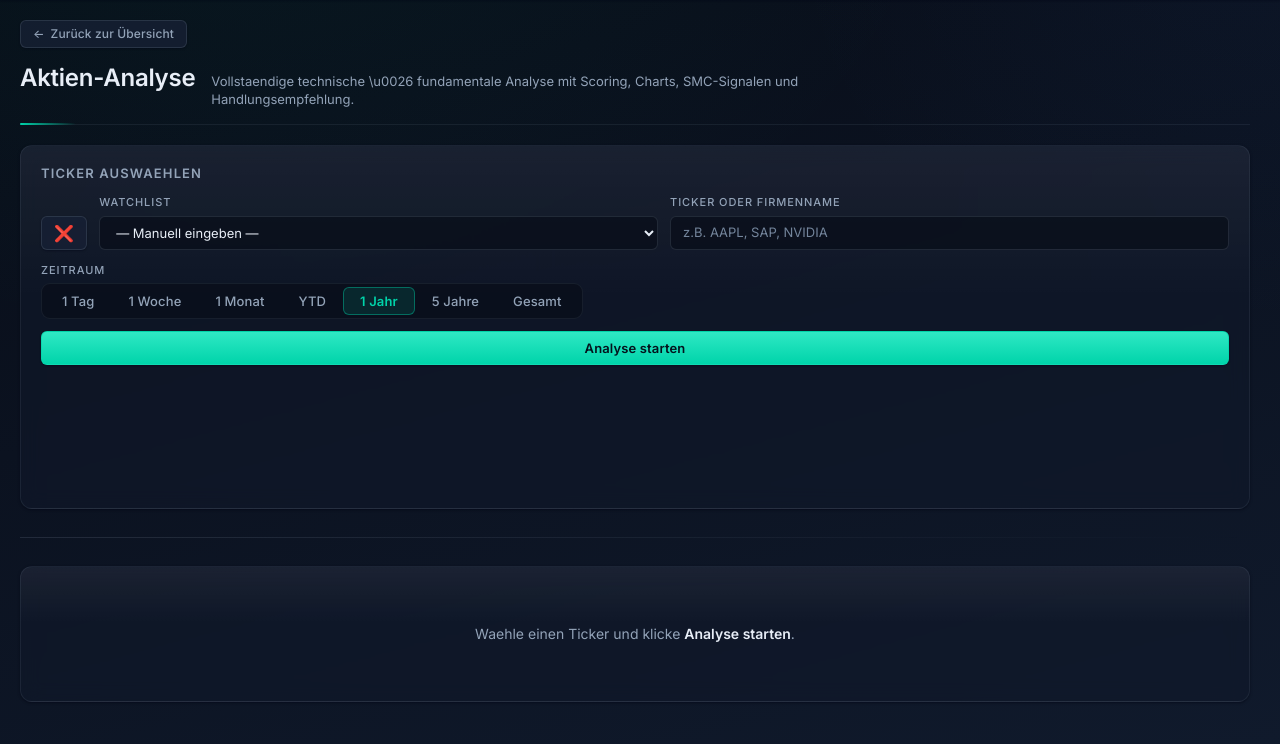
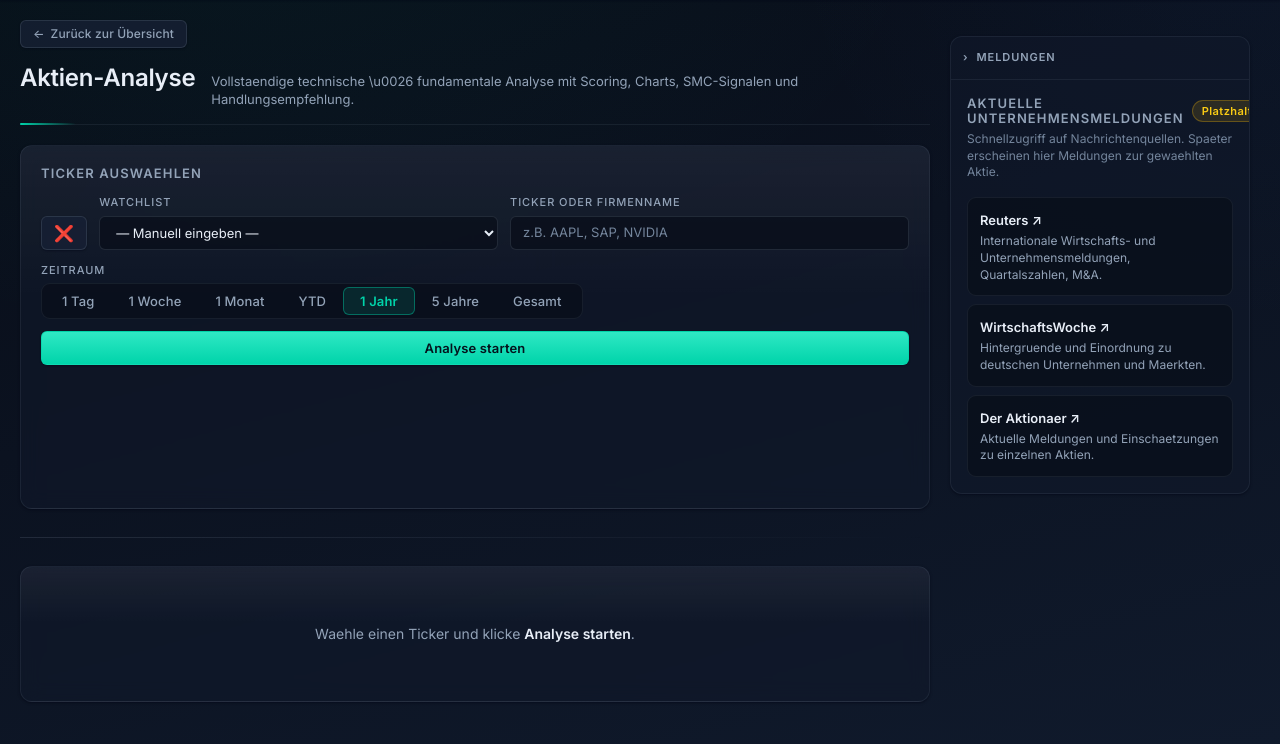
Before and after one commit to MegiddoGER/MacroDashboard, a FastAPI app: page /analysis/new in a window 1280 px wide. Shown: the part 56-800 px from the top of the page. Run offline with FastAPI, Linux system fonts and the light colour scheme; data comes from the database, SQL or seed files in the repository; some libraries are stand-ins or nearby versions.

Commit message:
leckmeineeier

```diff
--- a/static/css/components.css
+++ b/static/css/components.css
@@ -1536,3 +1536,87 @@ details.disclosure > summary:hover { background: var(--surface-hover); color: va
     margin: 0;
     border: none;
 }
+
+/* ── Seitenleiste „Unternehmensmeldungen" (einklappbar) ───────────────
+   Layout: Inhalt links, Leiste rechts; unter 1180px untereinander.
+   Eingeklappt bleibt eine schmale Leiste mit dem Umschalter. */
+.with-aside {
+    display: grid;
+    grid-template-columns: minmax(0, 1fr) auto;
+    gap: var(--space-5);
+    align-items: start;
+}
+.with-aside-main { min-width: 0; }
+
+.news-aside {
+    position: sticky;
+    top: var(--space-4);
+    width: 300px;
+    background: var(--surface-1);
+    border: 1px solid var(--border);
+    border-radius: var(--radius-lg);
+    box-shadow: var(--shadow-sm);
+    overflow: hidden;
+}
+.news-aside.collapsed { width: 44px; }
+
+.news-aside-toggle {
+    display: flex;
+    align-items: center;
+    gap: var(--space-2);
+    width: 100%;
+    padding: var(--space-3);
+    background: transparent;
+    border: none;
+    border-bottom: 1px solid var(--border);
+    color: var(--text-dim);
+    font: inherit;
+    font-size: var(--fs-2xs);
+    font-weight: var(--font-weight-semibold);
+    letter-spacing: var(--ls-caps);
+    text-transform: uppercase;
+    cursor: pointer;
+}
+.news-aside-toggle:hover { color: var(--text); background: var(--surface-hover); }
+.news-aside-toggle:focus-visible { outline: 2px solid var(--accent); outline-offset: -2px; }
+.news-aside-chevron { transition: transform var(--dur-base) var(--ease-standard); }
+.news-aside:not(.collapsed) .news-aside-chevron { transform: rotate(0deg); }
+.news-aside.collapsed .news-aside-chevron { transform: rotate(180deg); }
+/* Eingeklappt nur den Pfeil zeigen; Beschriftung und Inhalt weg. */
+.news-aside.collapsed .news-aside-toggle { justify-content: center; padding: var(--space-3) 0; border-bottom: none; }
+.news-aside.collapsed .news-aside-toggle-label,
+.news-aside.collapsed .news-aside-body { display: none; }
+
+.news-aside-body { padding: var(--space-4); }
+.news-aside-head {
+    display: flex;
+    align-items: center;
+    justify-content: space-between;
+    gap: var(--space-2);
+}
+.news-aside-head h5 { margin: 0; }
+.news-link-list { list-style: none; margin: var(--space-4) 0 0; padding: 0; display: grid; gap: var(--space-2); }
+.news-link {
+    display: grid;
+    gap: 2px;
+    padding: var(--space-3);
+    background: var(--surface-0);
+    border: 1px solid var(--border);
+    border-radius: var(--radius-md);
+    text-decoration: none;
+    transition: border-color var(--dur-base) var(--ease-standard),
+                background var(--dur-base) var(--ease-standard);
+}
+.news-link:hover { border-color: var(--border-accent); background: var(--surface-hover); }
+.news-link:focus-visible { outline: 2px solid var(--accent); outline-offset: 2px; }
+.news-link-name { color: var(--text); font-size: var(--fs-sm); font-weight: var(--font-weight-semibold); }
+.news-link-text { color: var(--text-dim); font-size: var(--fs-xs); line-height: var(--lh-snug); }
+
+@media (max-width: 1180px) {
+    .with-aside { grid-template-columns: minmax(0, 1fr); }
+    .news-aside, .news-aside.collapsed { position: static; width: auto; }
+    .news-aside.collapsed .news-aside-toggle { justify-content: flex-start; padding: var(--space-3); }
+}
+@media (prefers-reduced-motion: reduce) {
+    .news-aside-chevron, .news-link { transition: none; }
+}
--- a/templates/pages/analysis.html
+++ b/templates/pages/analysis.html
@@ -2,6 +2,8 @@
 {% block title %}Analyse — Macro Dashboard{% endblock %}
 
 {% block content %}
+<div class="with-aside">
+<div class="with-aside-main">
 <a href="/analysis" class="btn btn-secondary btn-sm" style="margin-bottom: 16px; display: inline-flex; align-items: center; gap: 6px;">
     <span>←</span> Zurück zur Übersicht
 </a>
@@ -98,4 +100,7 @@
 
 {# .btn-group, .htmx-indicator und .spinner sind jetzt global definiert
    (components.css bzw. motion.css) — kein Seiten-Duplikat mehr nötig. #}
+</div>
+{% include "partials/news_sidebar.html" %}
+</div>
 {% endblock %}
--- a/templates/pages/analysis_position.html
+++ b/templates/pages/analysis_position.html
@@ -3,6 +3,8 @@
 {% block title %}Positions-Analyse — MacroDashboard{% endblock %}
 
 {% block content %}
+<div class="with-aside">
+<div class="with-aside-main">
 <a href="/analysis" class="btn btn-secondary btn-sm" style="margin-bottom: 16px; display: inline-flex; align-items: center; gap: 6px;">
     <span>←</span> Zurück zur Übersicht
 </a>
@@ -173,4 +175,7 @@ document.addEventListener('DOMContentLoaded', () => {
   }
 });
 </script>
+</div>
+{% include "partials/news_sidebar.html" %}
+</div>
 {% endblock %}
--- /dev/null
+++ b/templates/partials/news_sidebar.html
@@ -0,0 +1,66 @@
+{# Einklappbare Seitenleiste „Unternehmensmeldungen" — PLATZHALTER.
+   Statische Schnelllinks mit Kurzbeschreibung. Spaeter koennen hier
+   ticker-bezogene Meldungen stehen (dann Quellen ueber services/news.py
+   und cached_*-Wrapper liefern, nicht ad hoc im Template).
+   Eingebunden in pages/analysis.html und pages/analysis_position.html. #}
+{% set news_quellen = [
+    {"name": "Reuters", "url": "https://www.reuters.com/business/",
+     "text": "Internationale Wirtschafts- und Unternehmensmeldungen, Quartalszahlen, M&A."},
+    {"name": "WirtschaftsWoche", "url": "https://www.wiwo.de/finanzen/",
+     "text": "Hintergruende und Einordnung zu deutschen Unternehmen und Maerkten."},
+    {"name": "Der Aktionaer", "url": "https://www.deraktionaer.de/",
+     "text": "Aktuelle Meldungen und Einschaetzungen zu einzelnen Aktien."},
+] %}
+<aside class="news-aside" id="news-aside" aria-label="Unternehmensmeldungen">
+  <button type="button" class="news-aside-toggle" id="news-aside-toggle"
+          aria-expanded="true" aria-controls="news-aside-body"
+          title="Seitenleiste ein-/ausklappen">
+    <span class="news-aside-chevron" aria-hidden="true">›</span>
+    <span class="news-aside-toggle-label">Meldungen</span>
+  </button>
+
+  <div class="news-aside-body" id="news-aside-body">
+    <div class="news-aside-head">
+      <h5>Aktuelle Unternehmensmeldungen</h5>
+      <span class="badge badge-yellow">Platzhalter</span>
+    </div>
+    <p class="caption">Schnellzugriff auf Nachrichtenquellen. Spaeter erscheinen hier Meldungen zur gewaehlten Aktie.</p>
+
+    <ul class="news-link-list">
+      {% for q in news_quellen %}
+      <li>
+        <a class="news-link" href="{{ q.url }}" target="_blank" rel="noopener noreferrer">
+          <span class="news-link-name">{{ q.name }} <span aria-hidden="true">↗</span></span>
+          <span class="news-link-text">{{ q.text }}</span>
+        </a>
+      </li>
+      {% endfor %}
+    </ul>
+  </div>
+</aside>
+
+<script>
+(function () {
+  var aside = document.getElementById('news-aside');
+  var btn = document.getElementById('news-aside-toggle');
+  if (!aside || !btn) return;
+  var KEY = 'newsAsideCollapsed';
+
+  function apply(collapsed) {
+    aside.classList.toggle('collapsed', collapsed);
+    btn.setAttribute('aria-expanded', collapsed ? 'false' : 'true');
+    // Plotly-Charts an die neue Breite anpassen, sobald das Layout steht.
+    setTimeout(function () { window.dispatchEvent(new Event('resize')); }, 260);
+  }
+
+  var start = false;
+  try { start = localStorage.getItem(KEY) === '1'; } catch (e) {}
+  apply(start);
+
+  btn.addEventListener('click', function () {
+    var collapsed = !aside.classList.contains('collapsed');
+    apply(collapsed);
+    try { localStorage.setItem(KEY, collapsed ? '1' : '0'); } catch (e) {}
+  });
+})();
+</script>
```
Also changed, not shown: data/stock_listings.csv.
